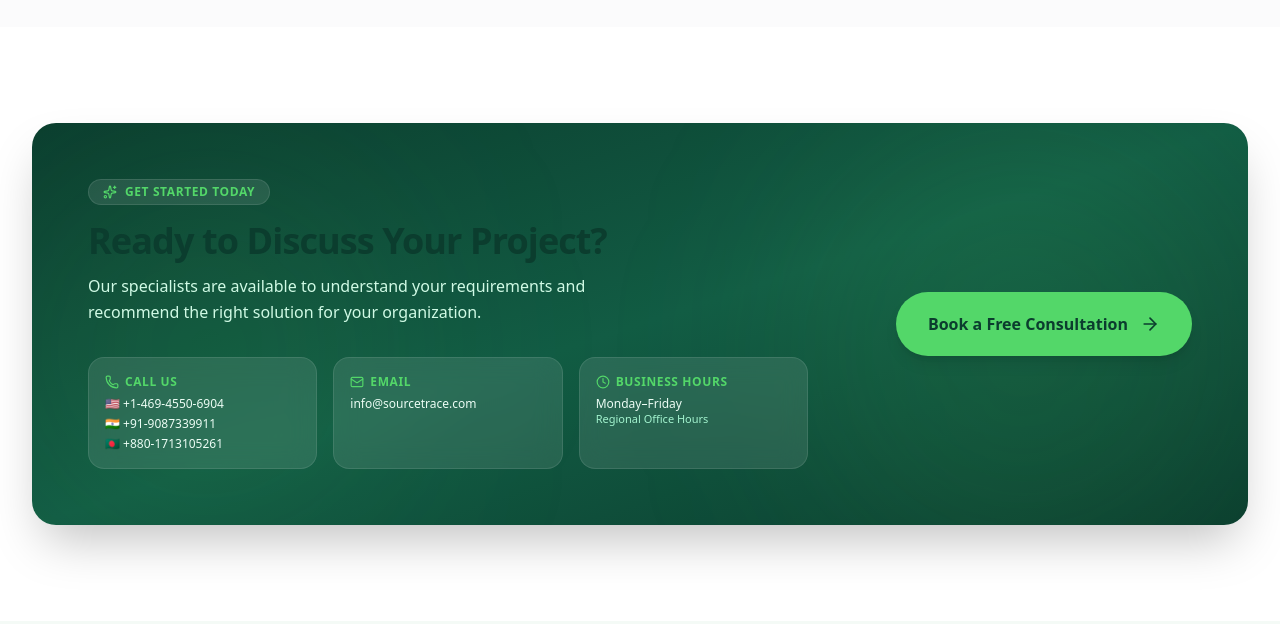
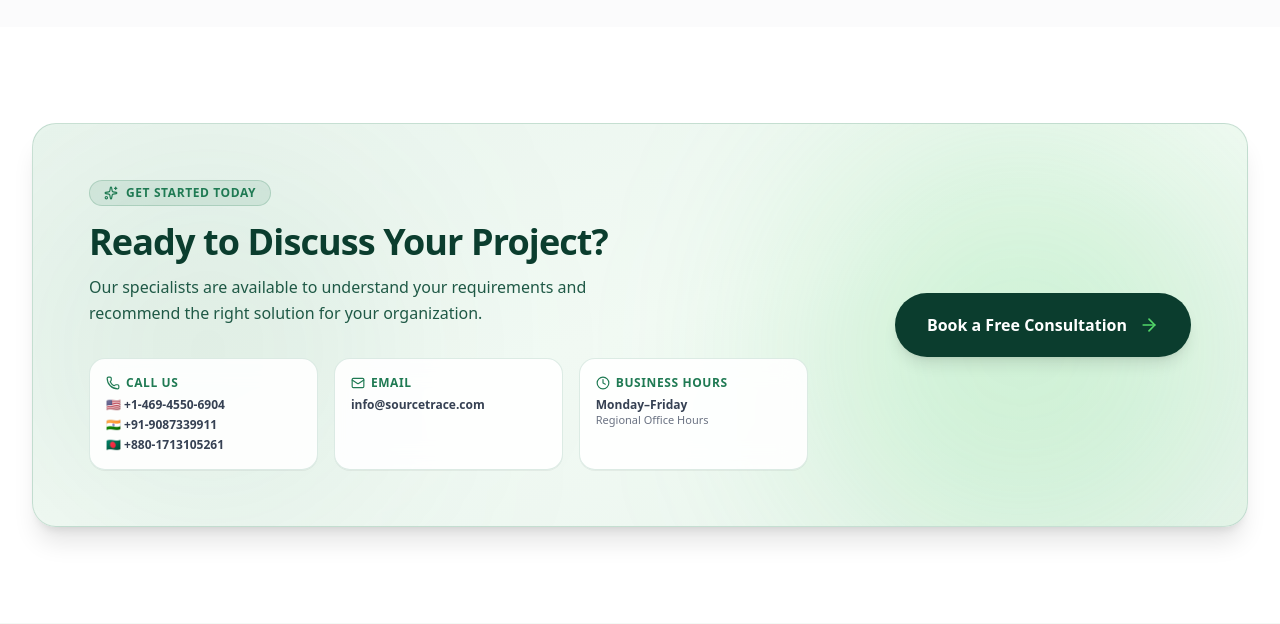
Before and after one commit to bhubanchand/sts-demo-2, a Next.js app: page /contact-sales in a window 1280 px wide. Shown: the part 4900-5524 px from the top of the page. Built offline with nearby package versions, Linux system fonts and the light colour scheme.

Commit message:
style: update bottom CTA banner theme to light green

```diff
--- a/src/app/contact-sales/page.tsx
+++ b/src/app/contact-sales/page.tsx
@@ -1364,28 +1364,28 @@ export default function ContactSalesPage() {
       </section>
 
       {/* ═════════════════════════════════════════════════
-          SECTION 8 – REDESIGNED BOTTOM CONTACT BANNER
+          SECTION 8 – REDESIGNED BOTTOM CONTACT BANNER (LIGHT GREEN THEME)
           ═════════════════════════════════════════════════ */}
       <section className="bg-white py-16 sm:py-24">
         <div className="max-w-7xl mx-auto px-4 sm:px-6 lg:px-8">
           <Reveal>
-            <div className="relative rounded-3xl bg-gradient-to-br from-[#0B3D2E] via-[#125c44] to-[#0B3D2E] text-white p-8 sm:p-12 lg:p-14 shadow-2xl overflow-hidden">
+            <div className="relative rounded-3xl bg-gradient-to-br from-[#EAF5EE] via-[#F2FAF4] to-[#EAF5EE] border border-[#1F7A53]/20 p-8 sm:p-12 lg:p-14 shadow-xl overflow-hidden text-[#0B3D2E]">
               {/* Background Glows */}
-              <div className="absolute top-0 right-0 w-[450px] h-[450px] bg-[#53D769]/10 rounded-full blur-[100px] pointer-events-none" />
-              <div className="absolute bottom-0 left-0 w-[350px] h-[350px] bg-[#53D769]/10 rounded-full blur-[120px] pointer-events-none" />
+              <div className="absolute top-0 right-0 w-[450px] h-[450px] bg-[#53D769]/20 rounded-full blur-[100px] pointer-events-none" />
+              <div className="absolute bottom-0 left-0 w-[350px] h-[350px] bg-[#1F7A53]/10 rounded-full blur-[120px] pointer-events-none" />
 
               <div className="relative grid lg:grid-cols-12 gap-8 lg:gap-12 items-center">
                 {/* Text & Contact Info */}
                 <div className="lg:col-span-8">
-                  <span className="inline-flex items-center gap-2 px-3.5 py-1 rounded-full bg-white/10 text-[#53D769] text-xs font-semibold uppercase tracking-wider mb-4 border border-white/10">
+                  <span className="inline-flex items-center gap-2 px-3.5 py-1 rounded-full bg-[#1F7A53]/10 text-[#1F7A53] text-xs font-semibold uppercase tracking-wider mb-4 border border-[#1F7A53]/20">
                     <Sparkles className="w-3.5 h-3.5" />
                     Get Started Today
                   </span>
 
-                  <h2 className="text-2xl sm:text-3xl lg:text-4xl font-extrabold tracking-tight mb-3">
+                  <h2 className="text-2xl sm:text-3xl lg:text-4xl font-extrabold tracking-tight mb-3 text-[#0B3D2E]">
                     Ready to Discuss Your Project?
                   </h2>
-                  <p className="text-emerald-100 text-sm sm:text-base mb-8 max-w-xl leading-relaxed">
+                  <p className="text-[#1F5946] text-sm sm:text-base mb-8 max-w-xl leading-relaxed">
                     Our specialists are available to understand your requirements
                     and recommend the right solution for your organization.
                   </p>
@@ -1393,46 +1393,46 @@ export default function ContactSalesPage() {
                   {/* 3 Compact Contact Cards */}
                   <div className="grid grid-cols-1 sm:grid-cols-3 gap-4 text-xs">
                     {/* Call Us */}
-                    <div className="bg-white/10 backdrop-blur-md rounded-2xl p-4 border border-white/10">
-                      <p className="font-bold text-[#53D769] uppercase tracking-wider mb-1.5 flex items-center gap-1.5">
+                    <div className="bg-white/90 backdrop-blur-md rounded-2xl p-4 border border-[#1F7A53]/15 shadow-2xs">
+                      <p className="font-bold text-[#1F7A53] uppercase tracking-wider mb-1.5 flex items-center gap-1.5">
                         <Phone className="w-3.5 h-3.5" />
                         Call Us
                       </p>
-                      <div className="space-y-1 text-emerald-50 font-medium">
-                        <a href="tel:+146945506904" className="block hover:underline">
+                      <div className="space-y-1 text-gray-700 font-semibold">
+                        <a href="tel:+146945506904" className="block hover:text-[#1F7A53] transition-colors">
                           🇺🇸 +1-469-4550-6904
                         </a>
-                        <a href="tel:+919087339911" className="block hover:underline">
+                        <a href="tel:+919087339911" className="block hover:text-[#1F7A53] transition-colors">
                           🇮🇳 +91-9087339911
                         </a>
-                        <a href="tel:+8801713105261" className="block hover:underline">
+                        <a href="tel:+8801713105261" className="block hover:text-[#1F7A53] transition-colors">
                           🇧🇩 +880-1713105261
                         </a>
                       </div>
                     </div>
 
                     {/* Email */}
-                    <div className="bg-white/10 backdrop-blur-md rounded-2xl p-4 border border-white/10">
-                      <p className="font-bold text-[#53D769] uppercase tracking-wider mb-1.5 flex items-center gap-1.5">
+                    <div className="bg-white/90 backdrop-blur-md rounded-2xl p-4 border border-[#1F7A53]/15 shadow-2xs">
+                      <p className="font-bold text-[#1F7A53] uppercase tracking-wider mb-1.5 flex items-center gap-1.5">
                         <Mail className="w-3.5 h-3.5" />
                         Email
                       </p>
                       <a
                         href="mailto:info@sourcetrace.com"
-                        className="text-emerald-50 font-medium hover:underline block truncate"
+                        className="text-gray-700 font-semibold hover:text-[#1F7A53] transition-colors block truncate"
                       >
                         info@sourcetrace.com
                       </a>
                     </div>
 
                     {/* Business Hours */}
-                    <div className="bg-white/10 backdrop-blur-md rounded-2xl p-4 border border-white/10">
-                      <p className="font-bold text-[#53D769] uppercase tracking-wider mb-1.5 flex items-center gap-1.5">
+                    <div className="bg-white/90 backdrop-blur-md rounded-2xl p-4 border border-[#1F7A53]/15 shadow-2xs">
+                      <p className="font-bold text-[#1F7A53] uppercase tracking-wider mb-1.5 flex items-center gap-1.5">
                         <Clock className="w-3.5 h-3.5" />
                         Business Hours
                       </p>
-                      <p className="text-emerald-50 font-medium">Monday–Friday</p>
-                      <p className="text-emerald-200 text-[11px]">
+                      <p className="text-gray-700 font-semibold">Monday–Friday</p>
+                      <p className="text-gray-500 text-[11px]">
                         Regional Office Hours
                       </p>
                     </div>
@@ -1443,10 +1443,10 @@ export default function ContactSalesPage() {
                 <div className="lg:col-span-4 flex justify-center lg:justify-end">
                   <button
                     onClick={scrollToForm}
-                    className="group inline-flex items-center gap-3 px-8 py-5 rounded-full bg-[#53D769] text-[#0B3D2E] text-base font-extrabold hover:bg-emerald-300 transition-all duration-300 hover:shadow-2xl hover:scale-105 active:scale-[0.98] cursor-pointer shadow-lg"
+                    className="group inline-flex items-center gap-3 px-8 py-5 rounded-full bg-[#0B3D2E] text-white text-base font-extrabold hover:bg-[#125c44] transition-all duration-300 hover:shadow-2xl hover:scale-105 active:scale-[0.98] cursor-pointer shadow-lg"
                   >
                     Book a Free Consultation
-                    <ArrowRight className="w-5 h-5 group-hover:translate-x-1.5 transition-transform" />
+                    <ArrowRight className="w-5 h-5 group-hover:translate-x-1.5 transition-transform text-[#53D769]" />
                   </button>
                 </div>
               </div>
```
